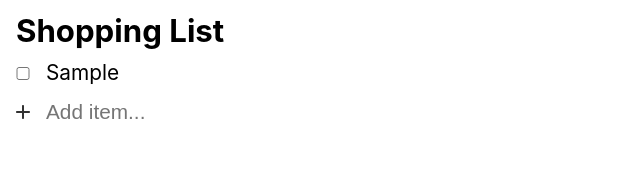
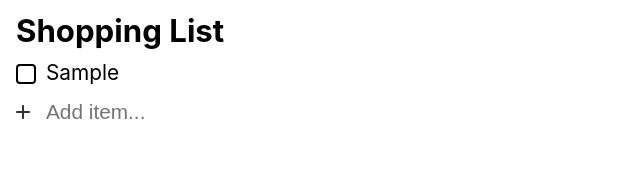
Before and after one commit to lalueders/family-plan, a React (Create React App) app: page / in a window 1280 px wide. Both pictures are taken after typing "Sample" into the empty fields and a click on the button 23 px from the left and 75 px from the top of the page. Shown: the top 174 px of the page, without its empty margins (0-640 px from the left). Built offline with nearby package versions, Linux system fonts and the light colour scheme.

Commit message:
setFocus on NewItem Input

```diff
--- /dev/null
+++ b/src/components/CheckedShoppingListItem.js
@@ -0,0 +1,44 @@
+import styled from 'styled-components/macro';
+import tick from '../assets/tick.svg';
+
+export default function CheckedShoppingListItem({ id, item, onUnCheck }) {
+  function handleUnCheck(event) {
+    onUnCheck(event);
+  }
+
+  return (
+    <Item>
+      <button id={id} item={item} onClick={handleUnCheck}>
+        <img src={tick} alt="Clear Input"></img>
+      </button>
+      <div id={id}>{item}</div>
+    </Item>
+  );
+}
+const Item = styled.div`
+  display: grid;
+  grid-template-columns: 14px auto;
+  align-items: end;
+  gap: 1rem;
+
+  div {
+    height: 1.3rem;
+    width: 100%;
+    text-decoration: line-through;
+  }
+
+  button {
+    width: 20px;
+    height: 20px;
+    border: 2px solid;
+    display: grid;
+    padding: 0;
+    background: inherit;
+    border-radius: 4px;
+
+    img {
+      padding: 1px;
+      fill: grey;
+    }
+  }
+`;
--- a/src/components/NewShoppingListItem.js
+++ b/src/components/NewShoppingListItem.js
@@ -3,14 +3,14 @@ import styled from 'styled-components/macro';
 import add from '../assets/add.svg';
 import clear from '../assets/clear.svg';
 
-export default function NewShoppingListItem({ onCreate, isSelected }) {
+export default function NewShoppingListItem({ onCreate, isSelected, inputRef }) {
   const [input, setInput] = useState('');
 
   function handleOnChange(event) {
     setInput(event.target.value);
   }
 
-  function handleOnClickClear(event) {
+  function handleOnClearInput(event) {
     event.preventDefault();
     setInput('');
   }
@@ -37,9 +37,10 @@ export default function NewShoppingListItem({ onCreate, isSelected }) {
             autoFocus
             value={input}
             onChange={handleOnChange}
+            ref={inputRef}
           />
           {input.length > 0 && (
-            <button onClick={handleOnClickClear}>
+            <button onClick={handleOnClearInput}>
               <img src={clear} alt="Clear Input"></img>
             </button>
           )}
--- a/src/components/ShoppingList.js
+++ b/src/components/ShoppingList.js
@@ -1,16 +1,19 @@
-import { useState } from 'react';
+import { useState, useRef } from 'react';
 import styled from 'styled-components/macro';
 import { nanoid } from 'nanoid';
 import ShoppingListItem from './ShoppingListItem';
+import CheckedShoppingListItem from './CheckedShoppingListItem';
 import NewShoppingListItem from './NewShoppingListItem';
 
 export default function ShoppingList() {
-  const [shoppingList, setShoppingList] = useState([]);
+  const [itemsToBuy, setItemsToBuy] = useState([]);
+  const [itemsBought, setItemsBought] = useState([]);
   const [isSelected, setIsSelected] = useState('');
+  const inputRef = useRef();
 
   function onCreate(input) {
-    const newItem = { id: nanoid(), name: input };
-    setShoppingList([...shoppingList, newItem]);
+    const newItem = { id: nanoid(), item: input, checked: false };
+    setItemsToBuy([...itemsToBuy, newItem]);
   }
 
   function onSelect(event) {
@@ -18,41 +21,73 @@ export default function ShoppingList() {
   }
 
   function onChange(event) {
-    const index = shoppingList.findIndex(item => item.id === event.currentTarget.id);
-    shoppingList[index] = { id: event.currentTarget.id, name: event.target.value };
-    setShoppingList([...shoppingList]);
+    const index = itemsToBuy.findIndex(item => item.id === event.currentTarget.id);
+    itemsToBuy[index] = { id: event.currentTarget.id, item: event.target.value };
+    setItemsToBuy([...itemsToBuy]);
   }
 
   function onEdit(event, input) {
-    const index = shoppingList.findIndex(item => item.id === event.currentTarget.id);
-    shoppingList[index] = { id: event.currentTarget.id, name: input };
-    setShoppingList([...shoppingList]);
+    const index = itemsToBuy.findIndex(item => item.id === event.currentTarget.id);
+    itemsToBuy[index] = { id: event.currentTarget.id, item: input };
+    setItemsToBuy([...itemsToBuy]);
     setIsSelected('');
   }
 
   function onDelete(event) {
-    const index = shoppingList.findIndex(item => item.id === event.currentTarget.id);
-    shoppingList.splice(index, 1);
-    setShoppingList([...shoppingList]);
+    const index = itemsToBuy.findIndex(item => item.id === event.currentTarget.id);
+    itemsToBuy.splice(index, 1);
+    setItemsToBuy([...itemsToBuy]);
     setIsSelected('');
+  }
+
+  function onCheck(event) {
+    const index = itemsToBuy.findIndex(item => item.id === event.currentTarget.id);
+    itemsToBuy[index] = { ...itemsToBuy[index], checked: true };
+    setItemsBought([itemsToBuy[index], ...itemsBought]);
+    setFocus();
+  }
+
+  function onUnCheck(event) {
+    const itemsToBuyIndex = itemsToBuy.findIndex(item => item.id === event.currentTarget.id);
+    itemsToBuy[itemsToBuyIndex] = { ...itemsToBuy[itemsToBuyIndex], checked: false };
+    const itemsBoughtIndex = itemsBought.findIndex(item => item.id === event.currentTarget.id);
+    itemsBought.splice(itemsBoughtIndex, 1);
+    setItemsBought([...itemsBought]);
+    setFocus();
+  }
+
+  function setFocus() {
+    inputRef.current.focus();
   }
 
   return (
     <Container>
       <h2>Shopping List</h2>
-      {shoppingList.map(item => (
+      {itemsToBuy.map(
+        item =>
+          !item.checked && (
             <ShoppingListItem
               key={item.id}
               id={item.id}
-          item={item.name}
+              item={item.item}
               isSelected={isSelected}
               onDelete={onDelete}
               onEdit={onEdit}
               onSelect={onSelect}
               onChange={onChange}
+              onCheck={onCheck}
+            />
+          )
+      )}
+      <NewShoppingListItem onCreate={onCreate} isSelected={isSelected} inputRef={inputRef} />
+      {itemsBought.map(item => (
+        <CheckedShoppingListItem
+          key={item.id}
+          id={item.id}
+          item={item.item}
+          onUnCheck={onUnCheck}
         />
       ))}
-      <NewShoppingListItem onCreate={onCreate} isSelected={isSelected} />
     </Container>
   );
 }
--- a/src/components/ShoppingListItem.js
+++ b/src/components/ShoppingListItem.js
@@ -1,6 +1,7 @@
 import { useState } from 'react';
 import styled from 'styled-components/macro';
 import clear from '../assets/clear.svg';
+import tick from '../assets/tick.svg';
 
 export default function ShoppingListItem({
   id,
@@ -10,6 +11,7 @@ export default function ShoppingListItem({
   onDelete,
   onEdit,
   onChange,
+  onCheck,
 }) {
   const [input, setInput] = useState(item);
 
@@ -31,18 +33,23 @@ export default function ShoppingListItem({
     onEdit(event, input);
   }
 
+  function handleOnCheck(event) {
+    event.preventDefault();
+    onCheck(event);
+  }
+
   return (
     <>
       {isSelected !== id ? (
-        <Form>
-          <input type="checkbox" id={item} name={id} value={item} aria-label={item} />
+        <Item>
+          <button id={id} onClick={handleOnCheck}></button>
           <div id={id} onClick={handleOnSelect}>
             {item}
           </div>
-        </Form>
+        </Item>
       ) : (
         <Edit>
-          <input type="checkbox" id={item} name={item} />
+          <Checkbox id={id} onClick={handleOnCheck}></Checkbox>
           <input type="submit" id={id} onClick={handleOnEdit} hidden />
           <input
             type="text"
@@ -62,6 +69,46 @@ export default function ShoppingListItem({
     </>
   );
 }
+
+const Checkbox = styled.div`
+  width: 20px;
+  height: 20px;
+  border: 2px solid;
+  display: grid;
+  padding: 0;
+  background: inherit;
+  border-radius: 4px;
+
+  img {
+    padding: 1px;
+  }
+`;
+
+const Item = styled.div`
+  display: grid;
+  grid-template-columns: 14px auto;
+  align-items: end;
+  gap: 1rem;
+
+  div {
+    height: 1.3rem;
+    width: 100%;
+  }
+
+  button {
+    width: 20px;
+    height: 20px;
+    border: 2px solid;
+    display: grid;
+    padding: 0;
+    background: inherit;
+    border-radius: 4px;
+
+    img {
+      padding: 1px;
+    }
+  }
+`;
 
 const Form = styled.form`
   display: grid;
```
Also changed, not shown: src/assets/tick.svg (added), 1 other file (tests, documents, lock files or other folders). Lines whose indentation alone changed are shown as unchanged.
